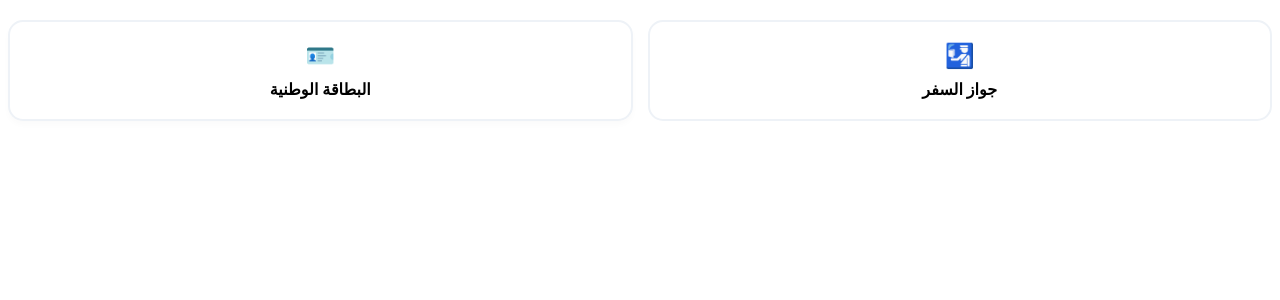
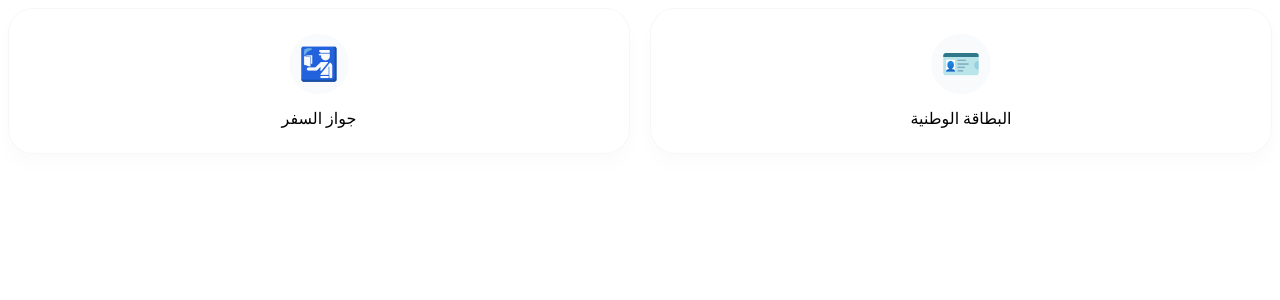
Before and after one commit to younessamsong09-hue/taourirt-app, a Flask app: template templates/includes/categories.html in a window 1280 px wide. Shown: the top 300 px of the page. Run offline with Flask 3, Linux system fonts and the light colour scheme; the template is opened without the code that fills it, so the values that code supplies are empty.

Commit message:
Update categories.html

```diff
--- a/templates/includes/categories.html
+++ b/templates/includes/categories.html
@@ -1,10 +1,48 @@
-<div style="display: grid; grid-template-columns: 1fr 1fr; gap: 15px; margin-top: 20px;">
-    <div onclick="fastAction('البطاقة الوطنية')" style="background: white; padding: 20px; border-radius: 15px; text-align: center; cursor: pointer; border: 2px solid #eef2f7; transition: 0.3s; box-shadow: 0 4px 6px rgba(0,0,0,0.02);">
-        <span style="font-size: 24px;">🪪</span>
-        <div style="font-weight: bold; margin-top: 10px; color: var(--main-green);">البطاقة الوطنية</div>
+<div style="display: grid; grid-template-columns: 1fr 1fr; gap: 20px;">
+    <div onclick="fastAction('جواز السفر')" class="category-card">
+        <div class="icon-circle">🛂</div>
+        <span>جواز السفر</span>
     </div>
-    <div onclick="fastAction('جواز السفر')" style="background: white; padding: 20px; border-radius: 15px; text-align: center; cursor: pointer; border: 2px solid #eef2f7;">
-        <span style="font-size: 24px;">🛂</span>
-        <div style="font-weight: bold; margin-top: 10px; color: var(--main-green);">جواز السفر</div>
+
+    <div onclick="fastAction('البطاقة الوطنية')" class="category-card">
+        <div class="icon-circle">🪪</div>
+        <span>البطاقة الوطنية</span>
     </div>
 </div>
+
+<style>
+    .category-card {
+        background: white;
+        padding: 25px;
+        border-radius: 25px;
+        text-align: center;
+        cursor: pointer;
+        transition: 0.4s;
+        border: 1px solid rgba(0,0,0,0.03);
+        box-shadow: 0 10px 20px rgba(0,0,0,0.02);
+    }
+
+    .category-card:hover {
+        transform: translateY(-10px);
+        background: var(--main-green);
+        color: white;
+    }
+
+    .icon-circle {
+        font-size: 32px;
+        margin-bottom: 15px;
+        background: #f8fafc;
+        width: 60px;
+        height: 60px;
+        line-height: 60px;
+        border-radius: 50%;
+        margin-left: auto;
+        margin-right: auto;
+        transition: 0.4s;
+    }
+
+    .category-card:hover .icon-circle {
+        background: rgba(255,255,255,0.2);
+        transform: rotate(360deg);
+    }
+</style>
```
